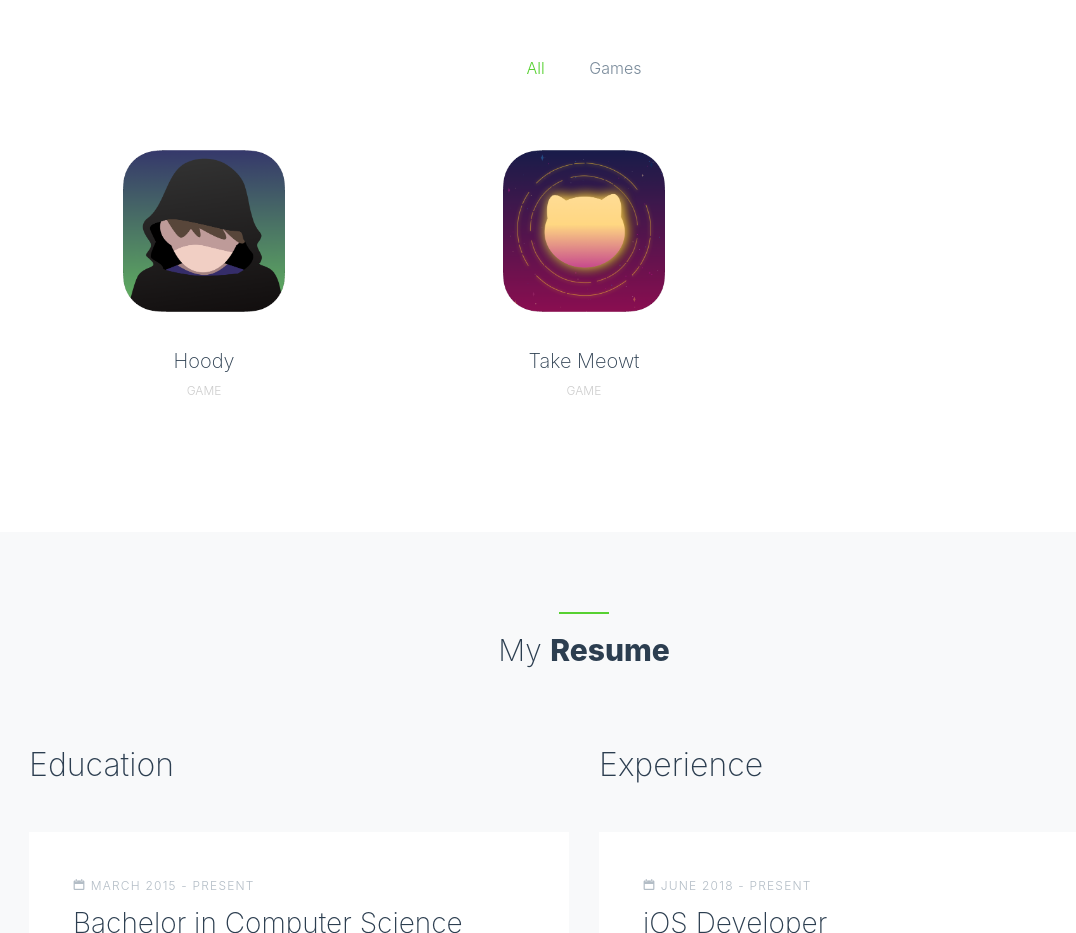
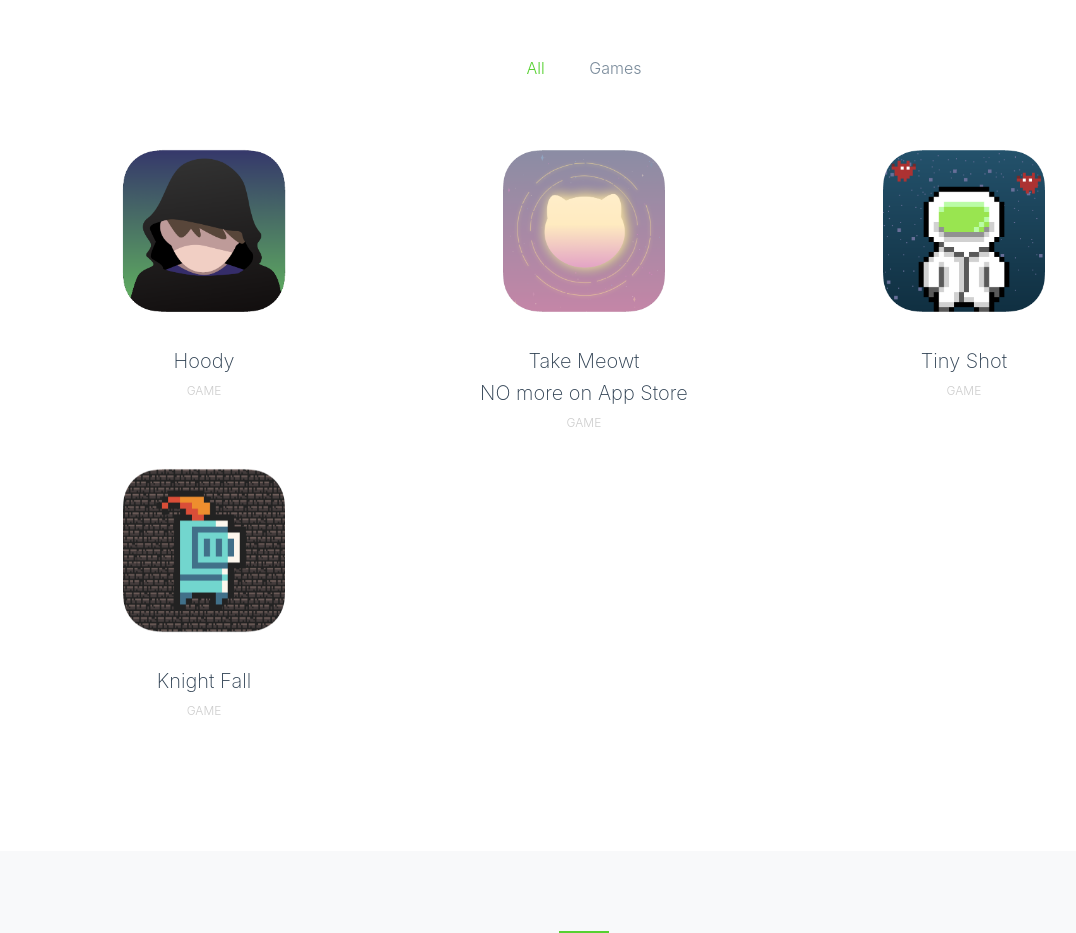
Before and after one commit to victorabroum/victorabroum.github.io, a plain HTML site: page index.html in a window 1280 px wide. Shown: the part 2203-3136 px from the top of the page, without its empty margins (56-1132 px from the left). Drawn offline with nearby package versions, Linux system fonts and the light colour scheme; some packages are replaced by stand-ins of ours; no server answers; files whose address does not match are found by name.

Commit message:
Add Knight Fall and Tiny Shot to games section

```diff
--- a/index.html
+++ b/index.html
@@ -217,16 +217,47 @@
                     <div class="relative">
                       <div class="thumb">
                           <div class="overlay overlay-bg"></div>
-                          <a href="https://apps.apple.com/br/app/take-meowt/id1474118890">
-                            <img class="image img-fluid" src="images/ScreenShots/takeMeowtIcon.png" alt="">
+                          <!-- <a href="https://apps.apple.com/br/app/take-meowt/id1474118890"> -->
+                            <img style="opacity: 0.5;" class="image img-fluid" src="images/ScreenShots/takeMeowtIcon.png" alt="">
                           </a>
                         </div>
                       </div>
                       <div class="p-inner">
                         <h4>Take Meowt</h4>
+                        <h4>NO more on App Store</h4>
                       <div class="cat">Game</div>
                     </div>
                 </div>
+
+                <div class="single-portfolio col-sm-4 all games col">
+                  <div class="relative">
+                    <div class="thumb">
+                        <div class="overlay overlay-bg"></div>
+                        <a href="https://apps.apple.com/br/app/tiny-shot/id1514510805">
+                          <img class="image img-fluid" src="images/ScreenShots/TinyShot_icon.png" alt="">
+                        </a>
+                      </div>
+                    </div>
+                    <div class="p-inner">
+                      <h4>Tiny Shot</h4>
+                    <div class="cat">Game</div>
+                  </div>
+              </div>
+
+              <div class="single-portfolio col-sm-4 all games col">
+                <div class="relative">
+                  <div class="thumb">
+                      <div class="overlay overlay-bg"></div>
+                      <a href="https://apps.apple.com/br/app/knight-fall/id1502936451">
+                        <img class="image img-fluid" src="images/ScreenShots/KnightFall_icon.png" alt="">
+                      </a>
+                    </div>
+                  </div>
+                  <div class="p-inner">
+                    <h4>Knight Fall</h4>
+                  <div class="cat">Game</div>
+                </div>
+            </div>
 
               </div>
           </div>
```
Also changed, not shown: images/ScreenShots/KnightFall_icon.png (added), images/ScreenShots/TinyShot_icon.png (added).
